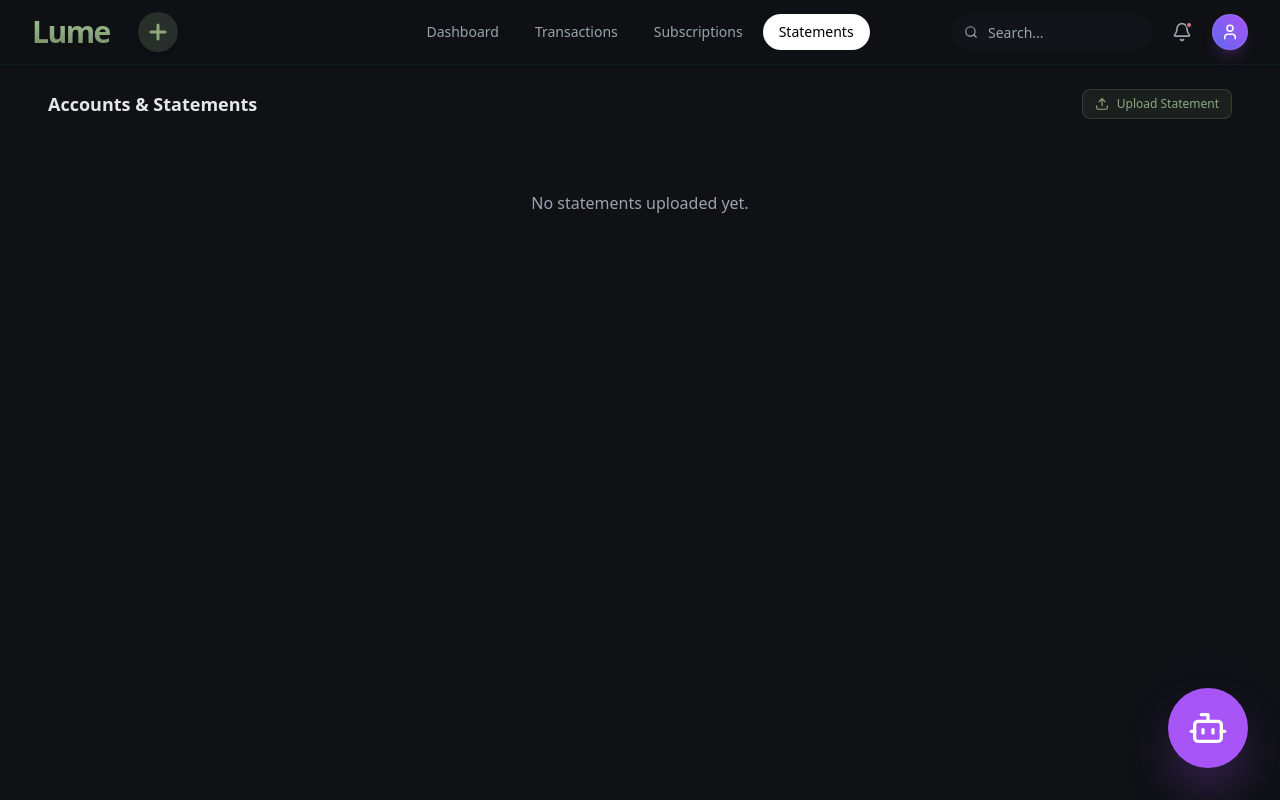
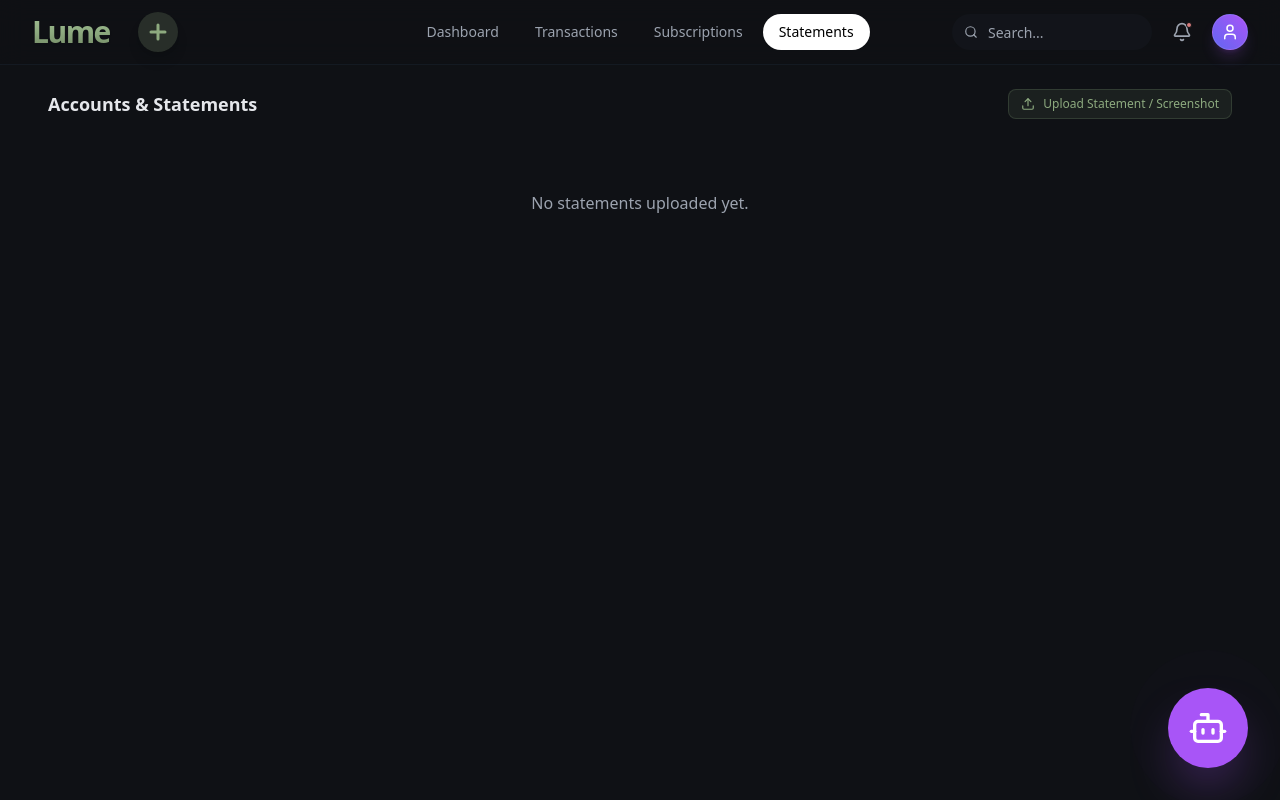
Before and after one commit to atnwl/finance-dashboard-gemini, a React (Vite) app: page / in a window 1280 px wide. Both pictures are taken after a click on the button "Statements". Built offline with nearby package versions, Linux system fonts and the light colour scheme.

Commit message:
feat: update upload button text to include screenshots (#48)

```diff
--- a/src/App.jsx
+++ b/src/App.jsx
@@ -2044,7 +2044,7 @@ export default function App() {
               className="bg-primary/10 text-primary hover:bg-primary/20 px-3 py-1.5 rounded-lg text-xs font-medium flex items-center transition-colors border border-primary/20"
             >
               <Upload size={14} className="mr-2" />
-              Upload Statement
+              Upload Statement / Screenshot
             </button>
           </div>
           {sortedAccounts.length === 0 ? (
```
